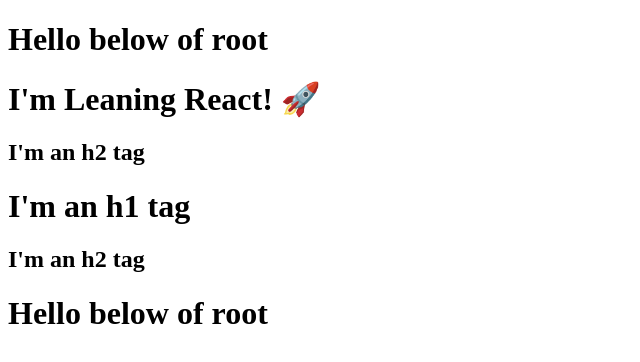
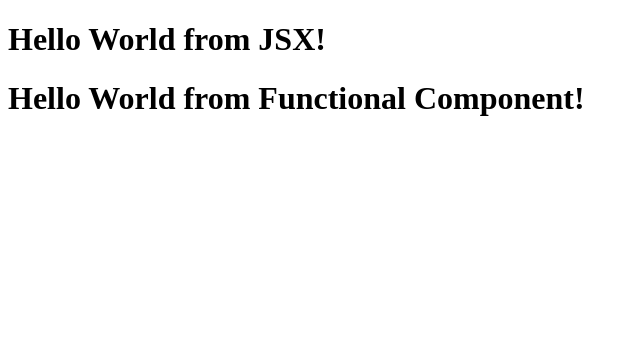
Before and after one commit to pratikagupta/Learning-React, a React (Vite) app: page / in a window 1280 px wide. Shown: the top 362 px of the page, without its empty margins (0-640 px from the left). Built offline with nearby package versions, Linux system fonts and the light colour scheme.

Commit message:
Episode-03

```diff
--- a/App.js
+++ b/App.js
@@ -1,47 +1,25 @@
 import React from "react";
 import ReactDOM from "react-dom/client";
 
+const elem = <span>React Element</span>
 
-/**
- * <div id = "parent"
- *     <div id = "child"
- *          <h1>I'm h1 tag</div>
- *          <h2>I'm h1 tag</div>
- *     </div>
- *     <div id = "child2"
- *          <h1>I'm h1 tag</div>
- *          <h2>I'm h1 tag</div>
- *     </div>
- * </div>
- *
- * ReactElement(Object) => HTML(Browser Understands)
- *
- */
+//  React Element
+    const title = () => (
+    <h1 className="head" tabIndex="5">
+        Hello World from JSX!
+        </h1>
+    );
 
-const parent = React.createElement("div", {id: "parent"}, [
-    React.createElement("div", {id: "child"}, [
-        React.createElement("h1", {}, "I'm Leaning React! 🚀 "),
-        React.createElement("h2", {}, "I'm an h2 tag"),
-
-    ]),
-        React.createElement("div", {id: "child2"}, [
-        React.createElement("h1", {}, "I'm an h1 tag"),
-        React.createElement("h2", {}, "I'm an h2 tag"),
-
-    ])
-]);
-
-//JSX
+// React Functional component - Return some JSX code
+//Component Composition
+const HeadingComponent = () => (
+    <div id="container">
+        {title()}
+        <h1>Hello World from Functional Component!</h1>
+    </div>
+);
 
 
-// const heading = React.createElement(
-//     "h1",
-//     {id: "heading", xyz: "abc"},
-//     "Hello World from React!"
-// );
+    const root = ReactDOM.createRoot(document.getElementById("root"));
 
-console.log(parent); // object
-
-const root = ReactDOM.createRoot(document.getElementById("root"));
-
-root.render(parent);
+    root.render(<HeadingComponent />);
--- a/index.html
+++ b/index.html
@@ -5,15 +5,12 @@
     <meta http-equiv="X-UA Compatible" content="IE=edge" />
     <meta name="viewport" content="width=device-width, initial-scale=1.0">
     <link rel="stylesheet" href="style.css" />
-
     <title>Learning React</title>
 </head>
 <body>
-    <h1>Hello below of root</h1>
     <div id="root">
-        <h1>PRATIKA IS HERE</h1>
+        <h1>Not Rendered</h1>
     </div>
-    <h1>Hello below of root</h1>
 
     <script type="module" src = "./App.js"></script>
 
--- a/package.json
+++ b/package.json
@@ -3,6 +3,8 @@
   "version": "1.0.0",
   "description": "Learning REACT to beacome best Frontend Developer",
   "scripts": {
+    "start": "parcel index.html",
+    "build": "parcel build index.html",
     "test": "jest"
   },
   "repository": {
```
Also changed, not shown: 2 other files (tests, documents, lock files or other folders).
